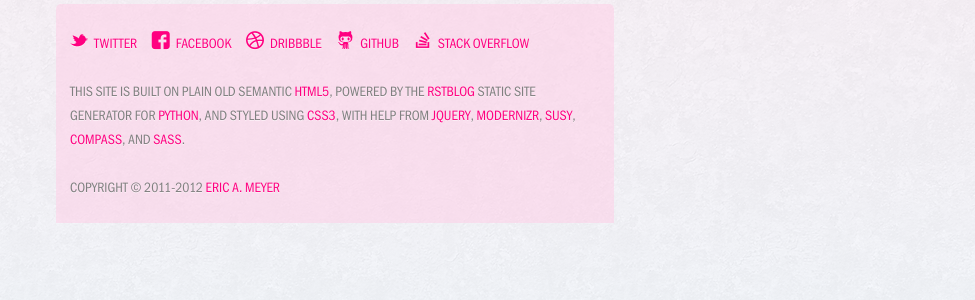
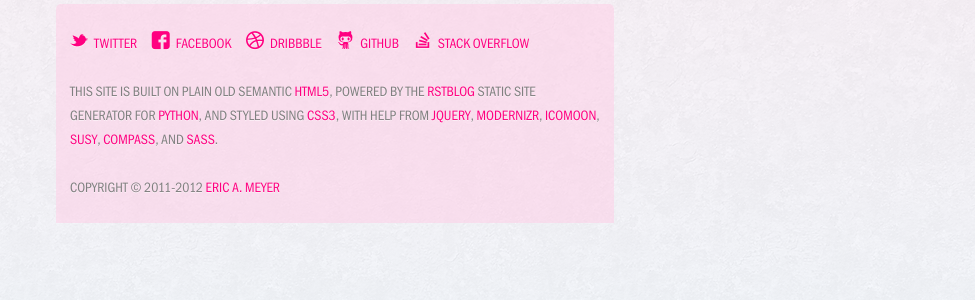
Before and after one commit to mirisuzanne/miriamsuzanne, a Python web app: template templates/tag.html in a window 1280 px wide. Shown: the part 250-550 px from the top of the page, without its empty margins (305-1280 px from the left). Run offline with Jinja, Linux system fonts and the light colour scheme; the template is opened without the code that fills it, so the values that code supplies are empty; some libraries are stand-ins or nearby versions.

Commit message:
Add IcoMoon to colophon

```diff
--- a/templates/layout.html
+++ b/templates/layout.html
@@ -37,6 +37,7 @@
     with help from
     <a href="http://www.jquery.com/">jQuery</a>,
     <a href="http://www.modernizr.com/">Modernizr</a>,
+    <a href="http://keyamoon.com/icomoon/">IcoMoon</a>,
     <a href="http://susy.oddbird.net/">Susy</a>,
     <a href="http://compass-style.org/">Compass</a>,
     and <a href="http://sass-lang.com/">Sass</a>.
```
